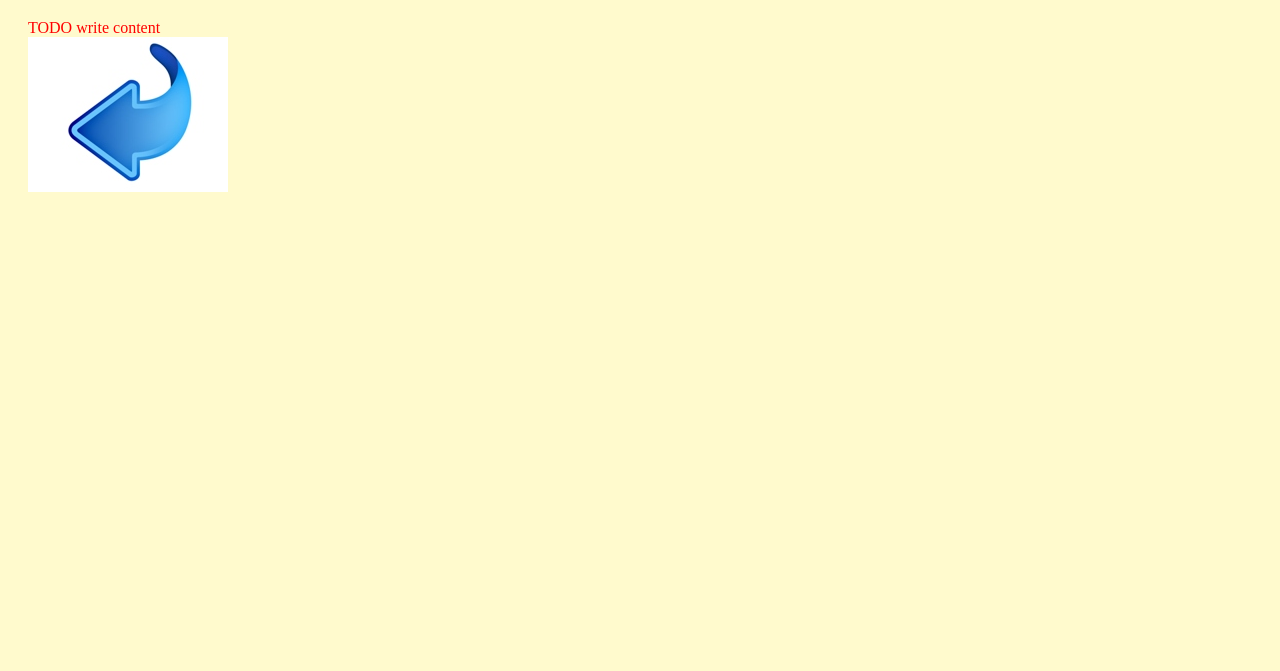
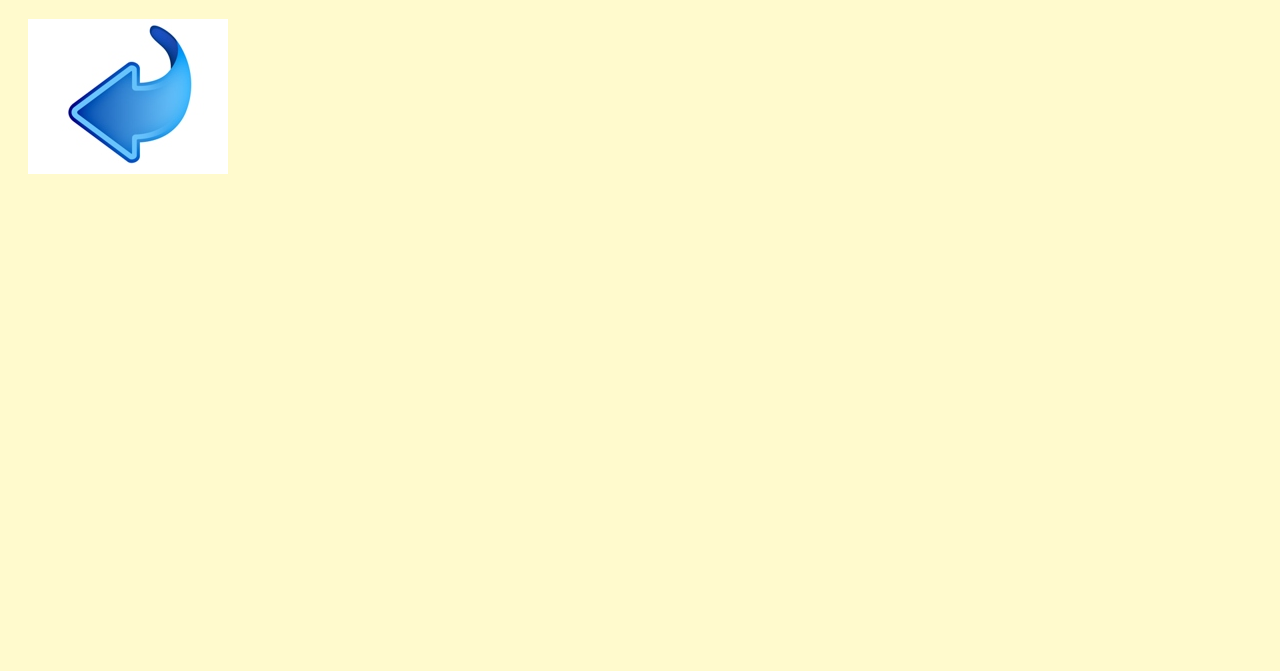
Before and after one commit to vserovs/hello-world, a plain HTML site: page otrs.html in a window 1280 px wide. Shown: the part 129-800 px from the top of the page. Drawn offline with Linux system fonts and the light colour scheme.

Commit message:
Update otrs.html

```diff
--- a/otrs.html
+++ b/otrs.html
@@ -13,7 +13,6 @@ and open the template in the editor.
     <h1> TO DRAUGIEM LV </H1>
     <body>
         <link rel="stylesheet" href="css/manscss.css">
-        <div>TODO write content</div>
         <a href="draugiem.lv" target="_blank"><img src="images/bulta.jpg"></a>
     </body>
 </html>
```
